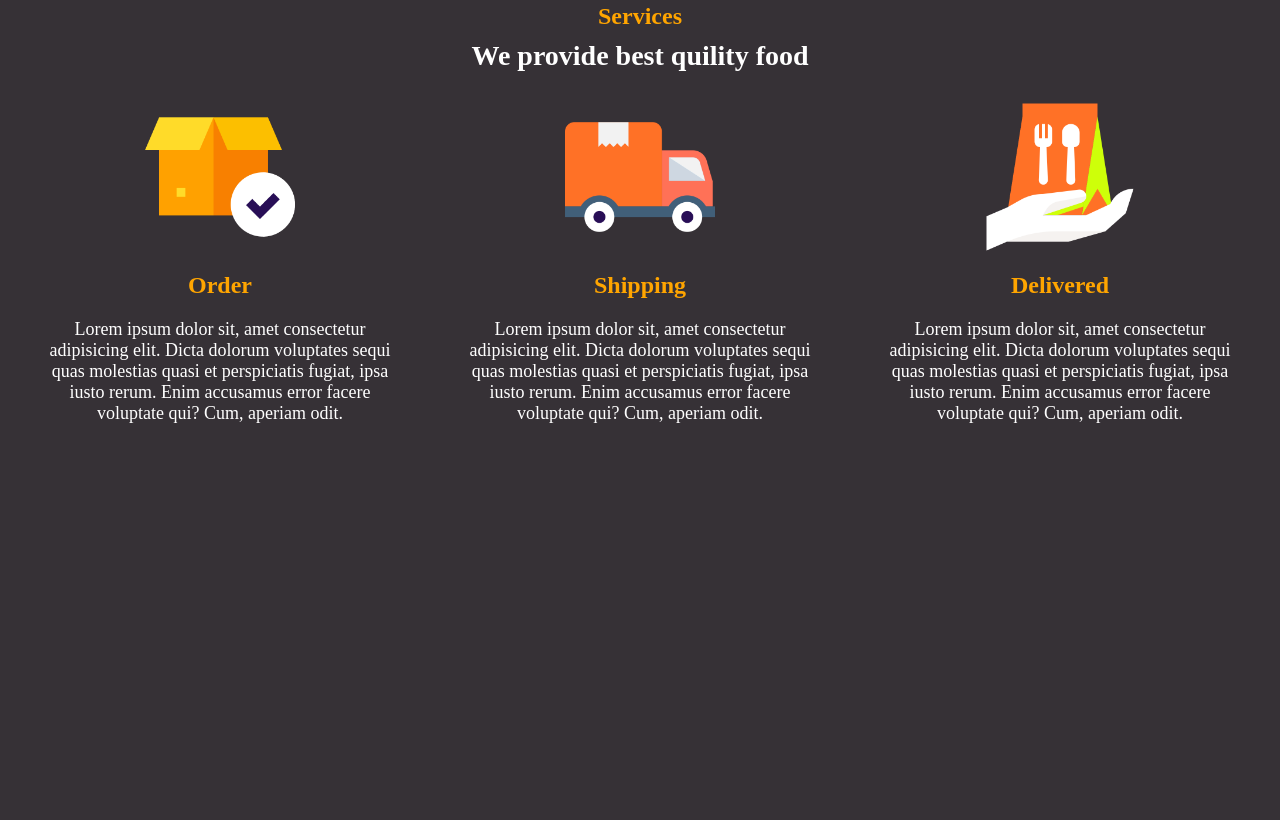
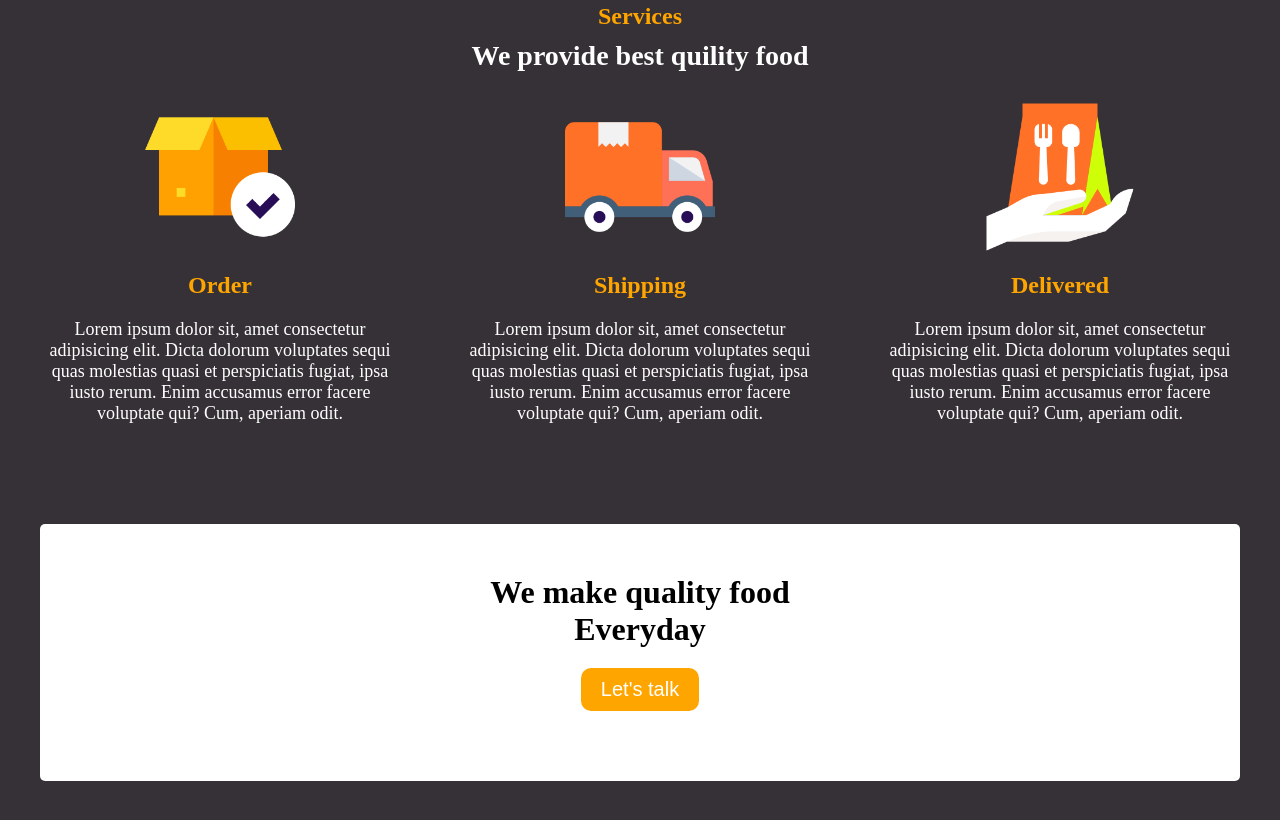
Before and after one commit to MMaidul/food_and_resturant_project, a plain HTML site: page food_and_resturant_project/index.html in a window 1280 px wide. Shown: the part 1944-2764 px from the top of the page. Before the commit the page ends 2468 px from the top, so only its background shows below. Drawn offline with Linux system fonts and the light colour scheme.

Commit message:
feedback section added

```diff
--- a/food_and_resturant_project/assets/CSS/styel.css
+++ b/food_and_resturant_project/assets/CSS/styel.css
@@ -25,8 +25,8 @@ a {
 }
 
 .website--btn {
-    color: orange;
-    color: rgb(32, 30, 30);
+    background-color: orange;
+    color: #fff;
     border: none;
     padding: 10px 20px;
     font-size: 20px;
@@ -201,3 +201,22 @@ service section start
 /* ------------------
 service section end
 --------------------- */
+/*---------------------
+feedback section start
+------------------------ */
+.feedback{
+    margin: 100px 0;
+    text-align: center;
+    background-color: #fff;
+    padding: 50px 0;
+    border-radius: 5px;
+}
+.feedback h1{
+   font-size: 32px;
+}
+.feedback span{
+    display: block;
+}
+/*---------------------
+feedback section end
+------------------------ */
--- a/food_and_resturant_project/index.html
+++ b/food_and_resturant_project/index.html
@@ -122,6 +122,14 @@
         </div>
     </div>
     <!-- service-section end -->
+    <!-- feedback-section start -->
+    <div class="container">
+        <div class="feedback">
+            <h1>We make quality food <span>Everyday</span></h1>
+            <button class="website--btn">Let's talk</button>
+        </div>
+    </div>
+    <!-- feedback-section end -->
 </body>
 
 </html>
```
